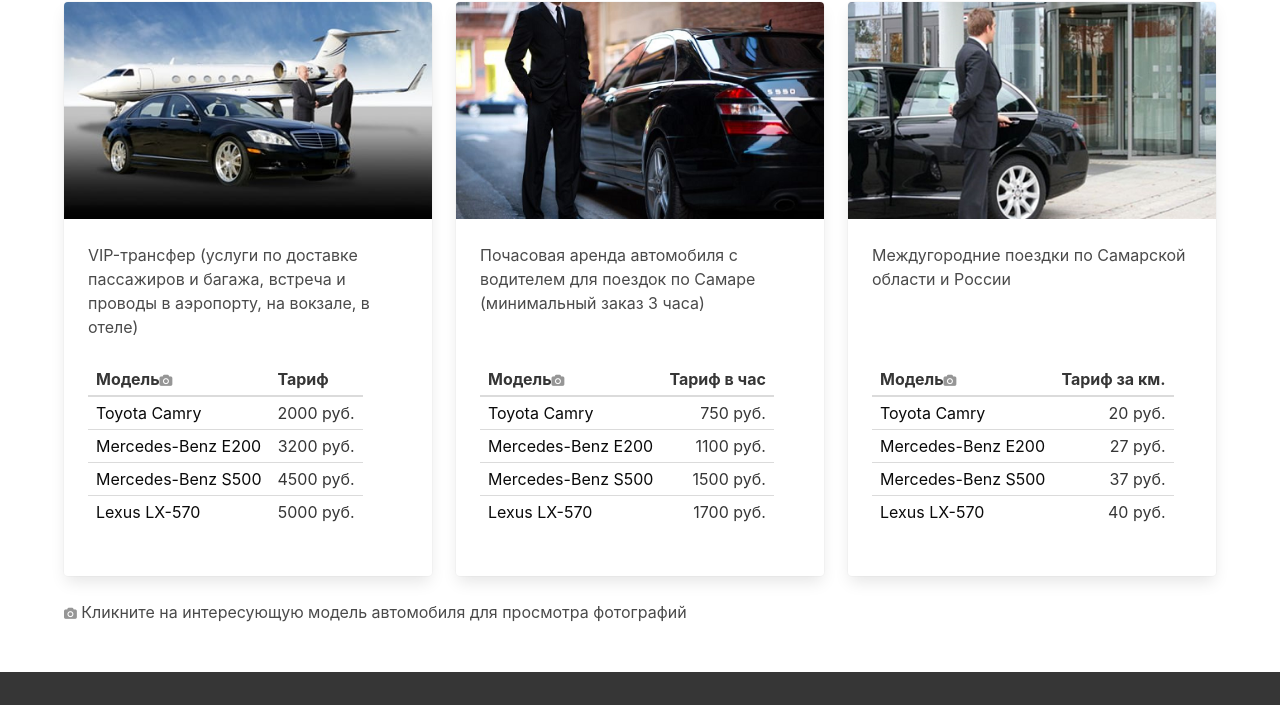
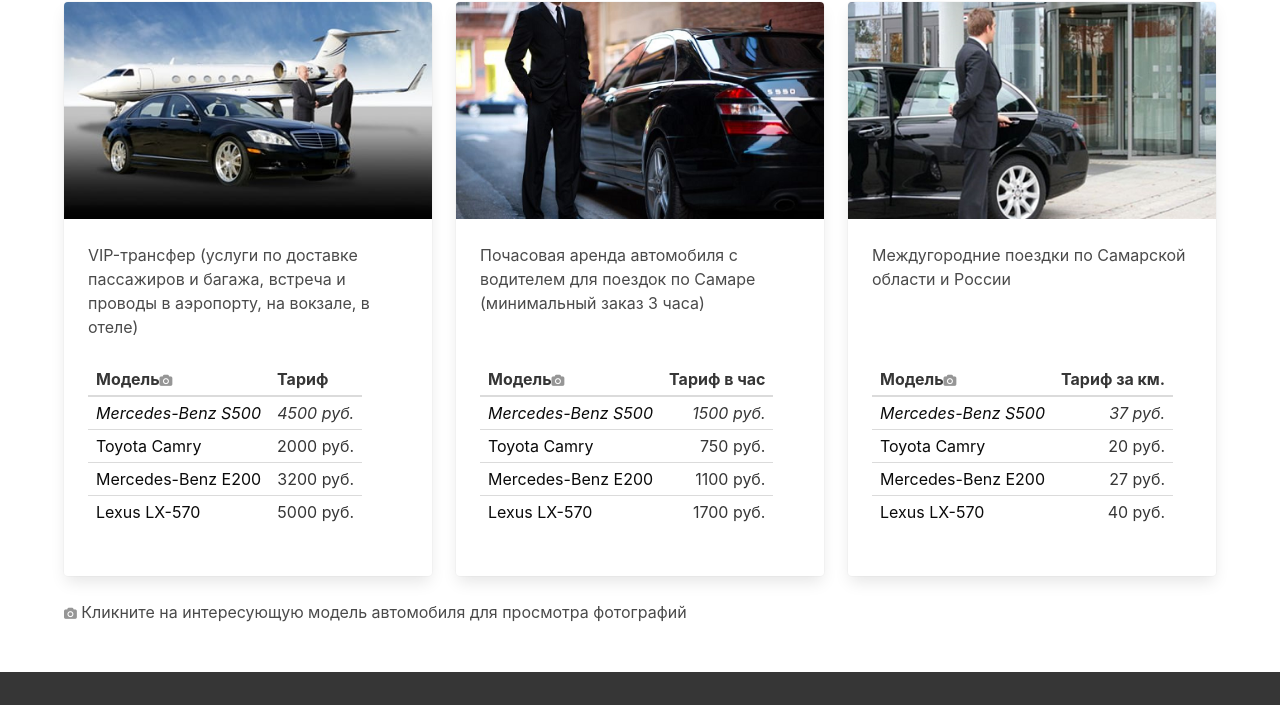
Before and after one commit to samara-vip-taxi/web-site, a plain HTML site: page index.html in a window 1280 px wide. Shown: the part 1214-1919 px from the top of the page. Drawn offline with nearby package versions, Linux system fonts and the light colour scheme; files whose address does not match are found by name.

Commit message:
move mercedes on top

```diff
--- a/index.html
+++ b/index.html
@@ -116,6 +116,16 @@
                 <tbody>
                   <tr>
                     <td>
+                      <a class="is-mobile car-rate-item" id="mercedesBenzS-1">
+                          <em>Mercedes-Benz S500</em>
+                      </a>
+                    </td>
+                    <td>
+                      <div class="content has-text-right"><em>4500 руб.</em></div>
+                    </td>
+                  </tr>
+                  <tr>
+                    <td>
                       <a class="is-mobile car-rate-item" id="toyotaCamry-1">
                           Toyota Camry
                       </a>
@@ -132,16 +142,6 @@
                     </td>
                     <td>
                       <div class="content has-text-right">3200 руб.</div>
-                    </td>
-                  </tr>
-                  <tr>
-                    <td>
-                      <a class="is-mobile car-rate-item" id="mercedesBenzS-1">
-                          Mercedes-Benz S500
-                      </a>
-                    </td>
-                    <td>
-                      <div class="content has-text-right">4500 руб.</div>
                     </td>
                   </tr>
                   <tr>
@@ -187,6 +187,16 @@
                 <tbody>
                   <tr>
                     <td>
+                      <a class="is-mobile car-rate-item" id="mercedesBenzS-2">
+                          <em>Mercedes-Benz S500</em>
+                      </a>
+                    </td>
+                    <td>
+                      <div class="content has-text-right"><em>1500 руб.</em></div>
+                    </td>
+                  </tr>
+                  <tr>
+                    <td>
                       <a class="is-mobile car-rate-item" id="toyotaCamry-2">
                           Toyota Camry
                       </a>
@@ -203,16 +213,6 @@
                     </td>
                     <td>
                       <div class="content has-text-right">1100 руб.</div>
-                    </td>
-                  </tr>
-                  <tr>
-                    <td>
-                      <a class="is-mobile car-rate-item" id="mercedesBenzS-2">
-                          Mercedes-Benz S500
-                      </a>
-                    </td>
-                    <td>
-                      <div class="content has-text-right">1500 руб.</div>
                     </td>
                   </tr>
                   <tr>
@@ -267,6 +267,16 @@
                 <tbody>
                   <tr>
                     <td>
+                      <a class="is-mobile car-rate-item" id="mercedesBenzS-3">
+                          <em>Mercedes-Benz S500</em>
+                      </a>
+                    </td>
+                    <td>
+                      <div class="content has-text-right"><em>37 руб.</em></div>
+                    </td>
+                  </tr>
+                  <tr>
+                    <td>
                       <a class="is-mobile car-rate-item" id="toyotaCamry-3">
                           Toyota Camry
                       </a>
@@ -283,16 +293,6 @@
                     </td>
                     <td>
                       <div class="content has-text-right">27 руб.</div>
-                    </td>
-                  </tr>
-                  <tr>
-                    <td>
-                      <a class="is-mobile car-rate-item" id="mercedesBenzS-3">
-                          Mercedes-Benz S500
-                      </a>
-                    </td>
-                    <td>
-                      <div class="content has-text-right">37 руб.</div>
                     </td>
                   </tr>
                   <tr>
```
